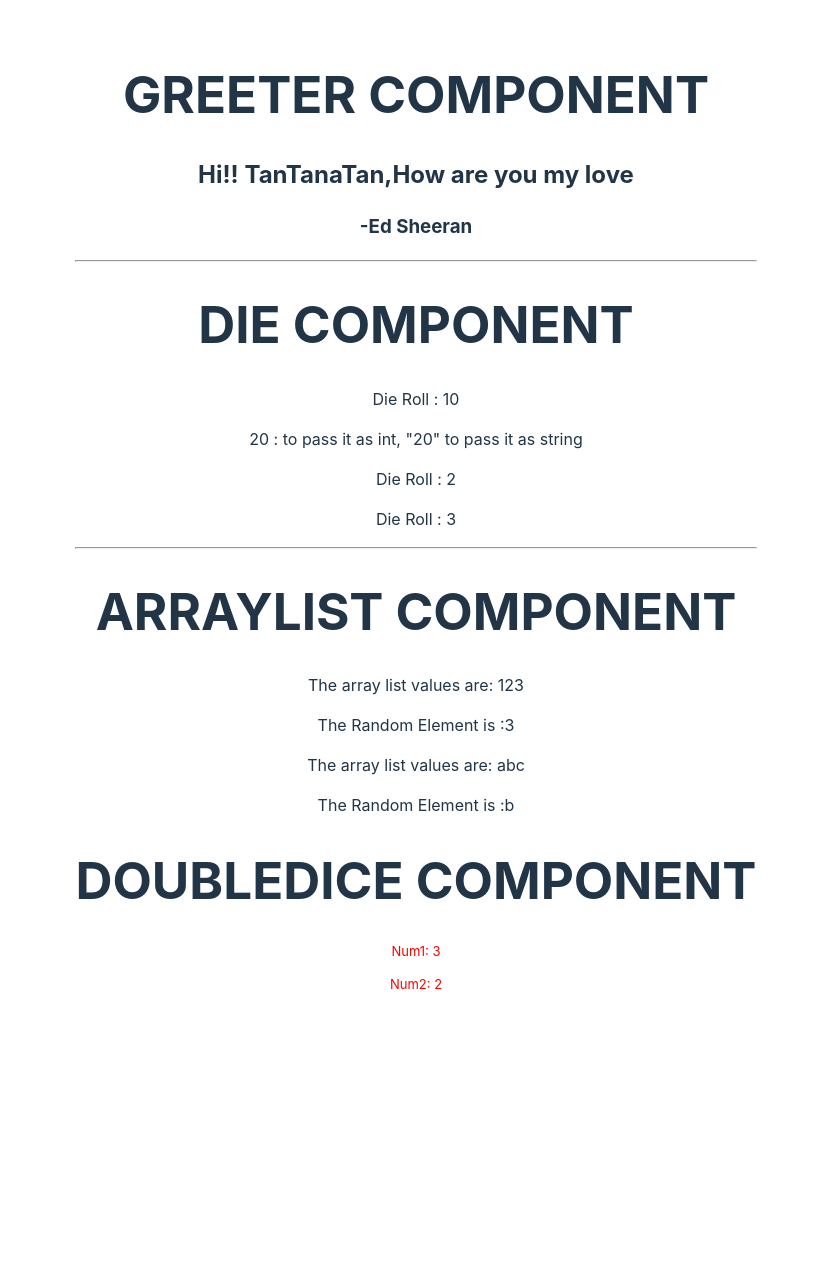
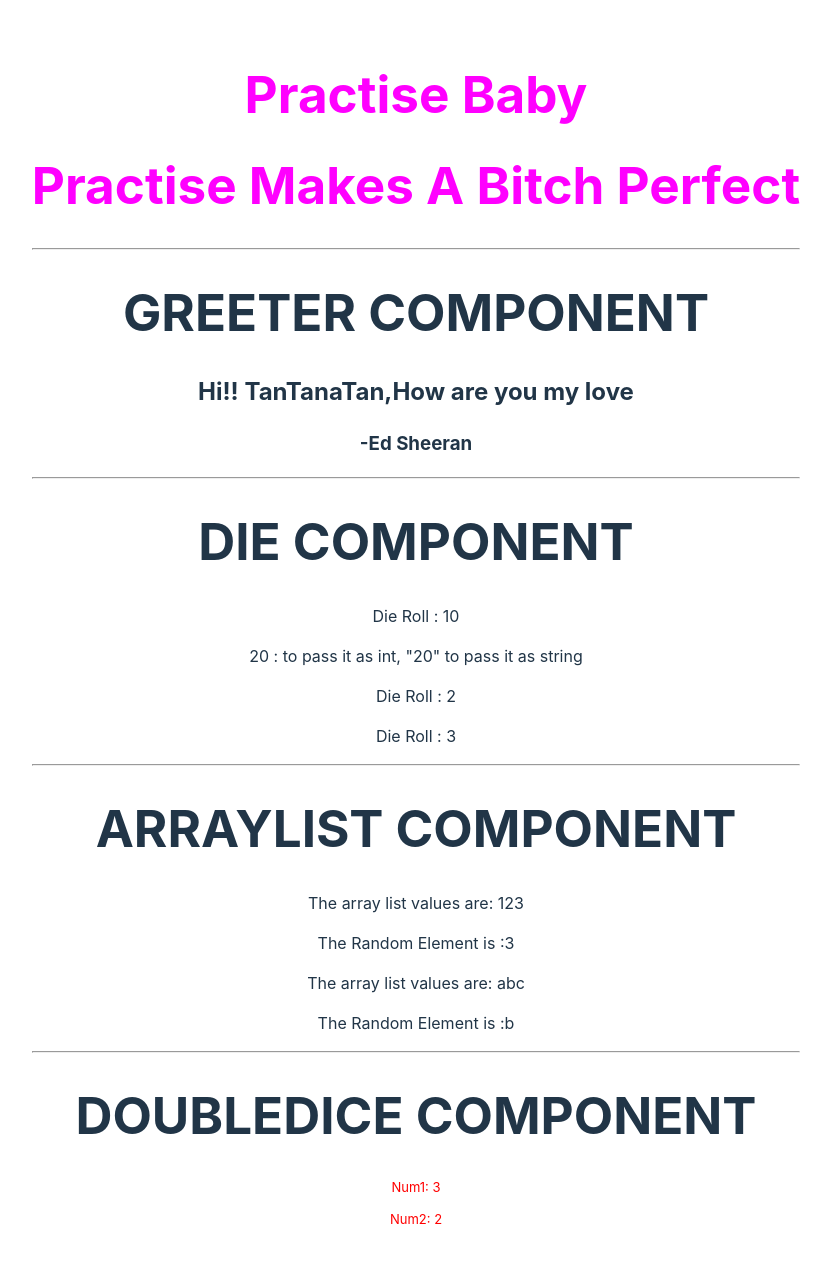
Before and after one commit to TaneeshkaReddy/learning-REACT, a React (Vite) app: page / in a window 1280 px wide. Shown: the top 1262 px of the page, without its empty margins (224-1055 px from the left). Before the commit the page ends 1039 px from the top, so only its background shows below. Built offline with nearby package versions, Linux system fonts and the light colour scheme.

Commit message:
continuing dynamic styles

```diff
--- a/src/App.jsx
+++ b/src/App.jsx
@@ -4,9 +4,13 @@ import Greeter from "./Greeter";
 import Die from "./Die";
 import ListPicker from "./ListPicker";
 import DoubleDice from "./DoubleDice";
+import Heading from "./Heading";
 
 function App() {
   return <div>
+    <Heading color="magenta" text="Practise Baby"></Heading>
+    <Heading color="magenta" text="Practise Makes A Bitch Perfect"></Heading>
+    <hr></hr>
     <h1>GREETER COMPONENT</h1>
     <Greeter person="TanTanaTan" from="Ed Sheeran"></Greeter>
     <hr></hr>
@@ -21,7 +25,7 @@ function App() {
     <ListPicker values={["a","b","c"]}></ListPicker>
     {/* <ListPicker values={{a:2,b:3}}></ListPicker>  JS OBJECT CAN BE PASSED LIKE THIS  */}
 
-
+   <hr></hr>
    <h1>DOUBLEDICE COMPONENT</h1>
    <DoubleDice></DoubleDice>
 
--- /dev/null
+++ b/src/Heading.jsx
@@ -0,0 +1,3 @@
+export default function Heading({color='olive',text}){
+  return <h1 style={{color:color}}>{text}</h1>
+}
```
